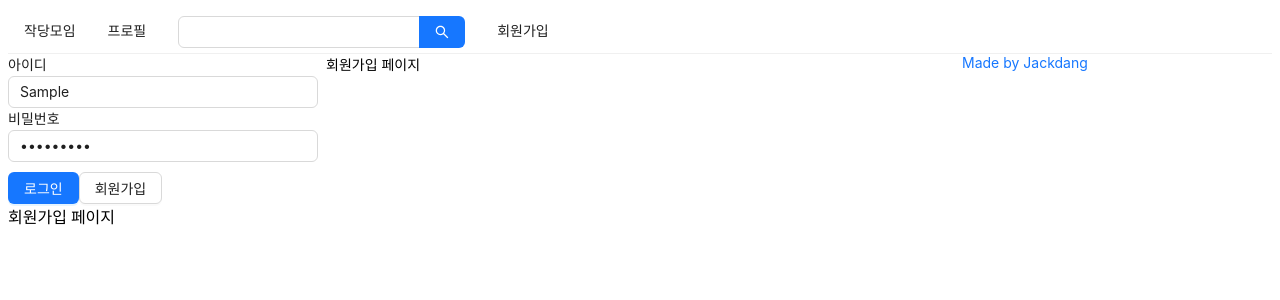
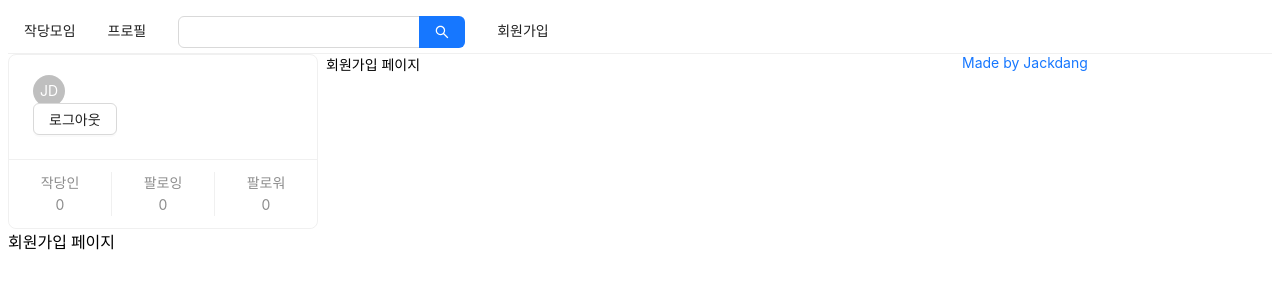
Before and after one commit to sang-rak/jakdangmoeim, a Next.js app in the folder front/: page /signup in a window 1280 px wide. Both pictures are taken after typing "Sample", "Sample123" into the empty fields and a click on the button "로그인". Shown: the top 300 px of the page. Built offline with nearby package versions, Linux system fonts and the light colour scheme.

Commit message:
[FE/Sg-0] feat: 로그인/회원가입 구현

```diff
--- a/front/components/AppLayout.tsx
+++ b/front/components/AppLayout.tsx
@@ -13,7 +13,7 @@ const SearchInput = styled(Input.Search)`
 `;
 
 const AppLayout = ({ children }: AppLayoutProps) => {
-  const [isLoggedIn, setisLoggedIn] = useState(false);
+  const [isLoggedIn, setIsLoggedIn] = useState<boolean>(false);
   return (
     <div>
       <Menu mode="horizontal">
@@ -32,7 +32,11 @@ const AppLayout = ({ children }: AppLayoutProps) => {
       </Menu>
       <Row gutter={8}>
         <Col xs={24} md={6}>
-          {isLoggedIn ? <UserProfile /> : <LoginForm />}
+          {isLoggedIn ? (
+            <UserProfile setIsLoggedIn={setIsLoggedIn} />
+          ) : (
+            <LoginForm setIsLoggedIn={setIsLoggedIn} />
+          )}
         </Col>
         <Col xs={24} md={12}>
           {children}
--- a/front/components/LoginForm.tsx
+++ b/front/components/LoginForm.tsx
@@ -7,7 +7,15 @@ const ButtonWrapper = styled.div`
   margin-top: 10px;
 `;
 
-const LoginForm = () => {
+type LoginFormProps = {
+  setIsLoggedIn: (value: boolean) => void;
+};
+
+const FormWrapper = styled(Form)`
+  padding: 10px;
+`;
+
+const LoginForm = ({ setIsLoggedIn }: LoginFormProps) => {
   const [id, setId] = useState("");
   const [password, setPassword] = useState("");
   const onChangeId = useCallback((e: React.ChangeEvent<HTMLInputElement>) => {
@@ -19,8 +27,14 @@ const LoginForm = () => {
     },
     []
   );
+
+  const onSubmitForm = useCallback(() => {
+    console.log(id, password);
+    setIsLoggedIn(true);
+  }, [id, password]);
+
   return (
-    <Form>
+    <FormWrapper onFinish={onSubmitForm}>
       <div>
         <label htmlFor="user-id">아이디</label>
         <br />
@@ -45,7 +59,7 @@ const LoginForm = () => {
           <Button>회원가입</Button>
         </Link>
       </ButtonWrapper>
-    </Form>
+    </FormWrapper>
   );
 };
 
--- a/front/components/UserProfile.tsx
+++ b/front/components/UserProfile.tsx
@@ -1,10 +1,35 @@
-import React from "react";
-import { Form } from "antd";
-const UserProfile = () => {
+import React, { useCallback } from "react";
+import { Avatar, Button, Card, Form } from "antd";
+
+type LoginFormProps = {
+  setIsLoggedIn: (value: boolean) => void;
+};
+
+const UserProfile = ({ setIsLoggedIn }: LoginFormProps) => {
+  const onLogOut = useCallback(() => {
+    setIsLoggedIn(false);
+  }, []);
+
   return (
-    <Form>
-      <div></div>
-    </Form>
+    <Card
+      actions={[
+        <div key="twit">
+          작당인
+          <br />0
+        </div>,
+        <div key="followings">
+          팔로잉
+          <br />0
+        </div>,
+        <div key="followings">
+          팔로워
+          <br />0
+        </div>,
+      ]}
+    >
+      <Card.Meta avatar={<Avatar>JD</Avatar>}></Card.Meta>
+      <Button onClick={onLogOut}>로그아웃</Button>
+    </Card>
   );
 };
 
```
